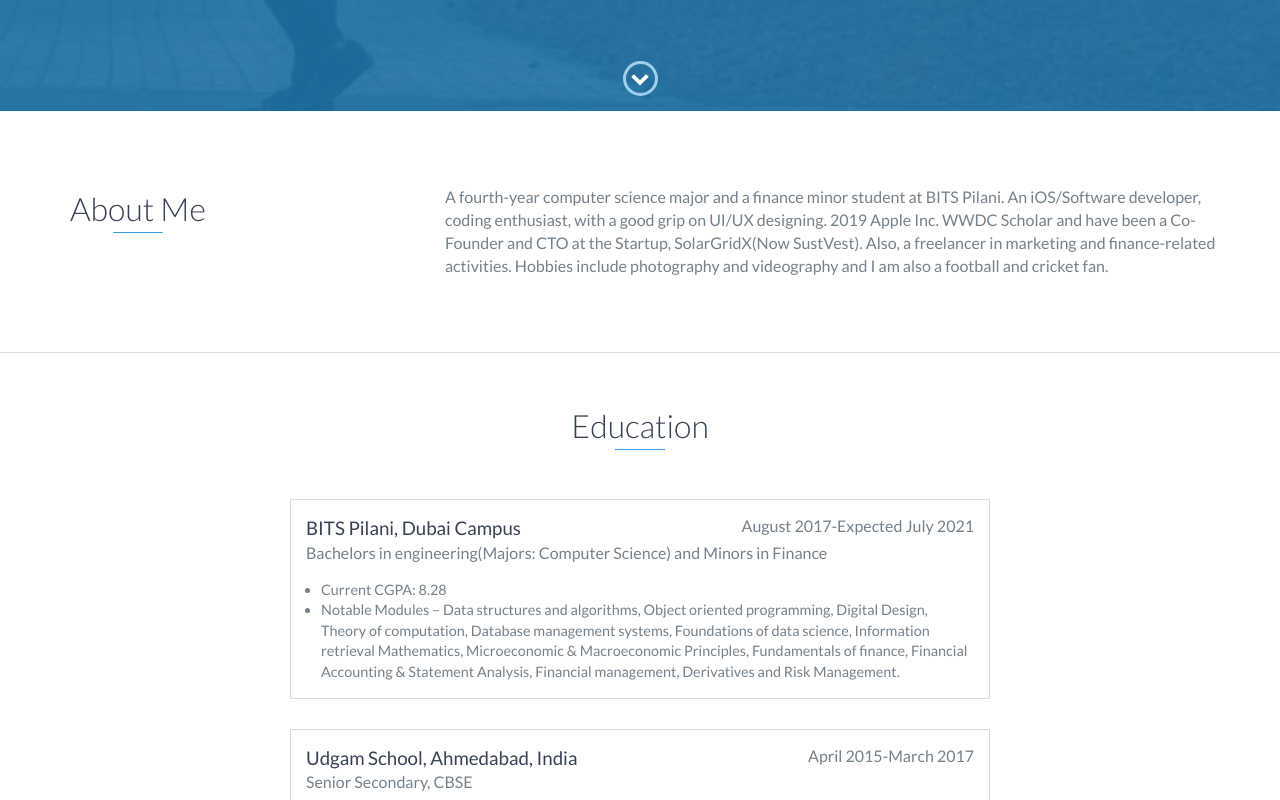
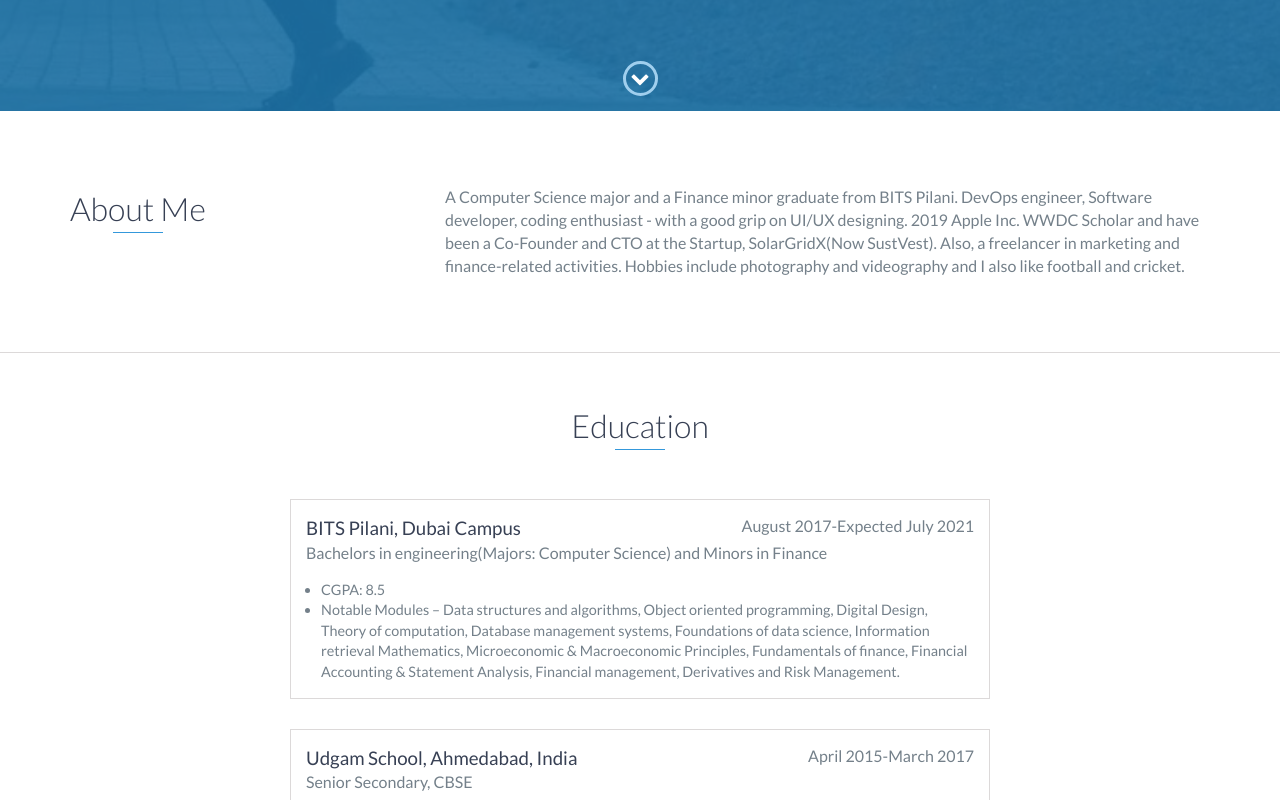
Before and after one commit to devanshmshah/devanshmadd.github.io, a website: page index.html in a window 1280 px wide. Shown: the part 689-1489 px from the top of the page. Drawn offline with nearby package versions, Linux system fonts and the light colour scheme.

Commit message:
info changes

```diff
--- a/index.html
+++ b/index.html
@@ -76,7 +76,7 @@
                 </div>
 
                     <p>
-                       A fourth-year computer science major and a finance minor student at BITS Pilani. An iOS/Software developer, coding enthusiast, with a good grip on UI/UX designing. 2019 Apple Inc. WWDC Scholar and have been a Co-Founder and CTO at the Startup, SolarGridX(Now SustVest). Also, a freelancer in marketing and finance-related activities. Hobbies include photography and videography and I am also a football and cricket fan. </div>
+                       A Computer Science major and a Finance minor graduate from BITS Pilani. DevOps engineer, Software developer, coding enthusiast - with a good grip on UI/UX designing. 2019 Apple Inc. WWDC Scholar and have been a Co-Founder and CTO at the Startup, SolarGridX(Now SustVest). Also, a freelancer in marketing and finance-related activities. Hobbies include photography and videography and I also like football and cricket. </div>
             </div>
         </div>
     </div>
@@ -92,7 +92,7 @@
             <h4>Bachelors in engineering(Majors: Computer Science) and Minors in Finance</h4>
             <ul>
                 <li>
-                    Current CGPA: 8.28
+                    CGPA: 8.5
                 </li>
                 <li>
                     Notable Modules – Data structures and algorithms, Object oriented programming, Digital Design, Theory of computation, Database management systems, Foundations of data science, Information retrieval Mathematics, Microeconomic & Macroeconomic Principles, Fundamentals of finance, Financial Accounting & Statement Analysis, Financial management, Derivatives and Risk Management.
```
